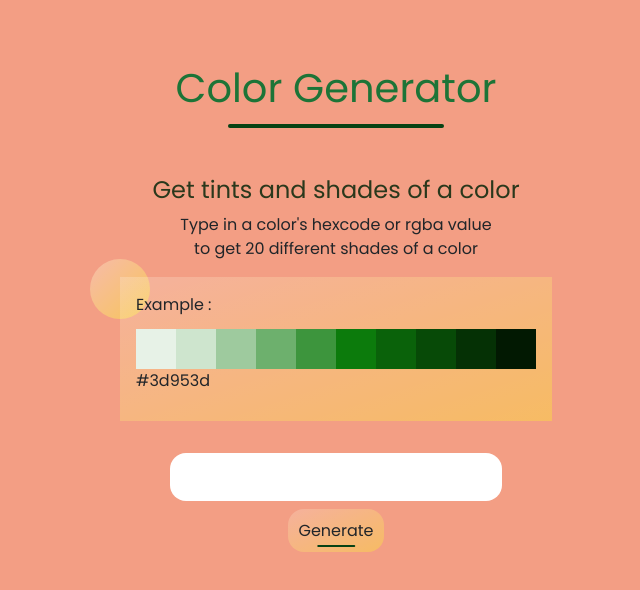
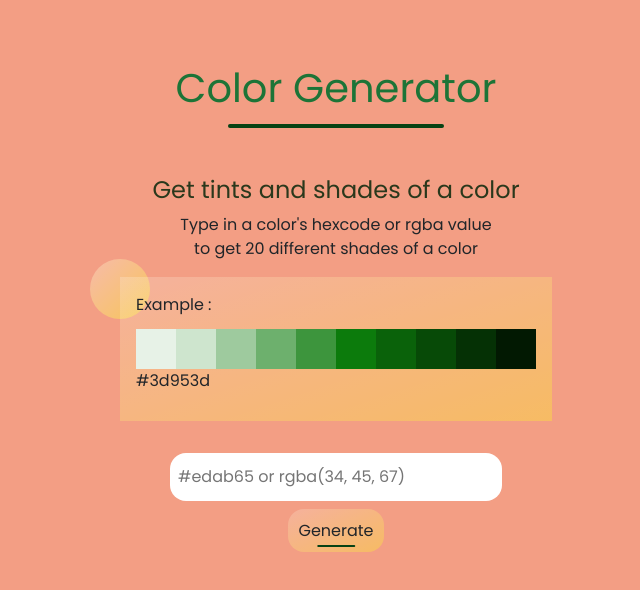
Before and after one commit to Ashish558/Color-generator, a React (Create React App) app: page / in a window 1280 px wide. Shown: the top 590 px of the page, without its empty margins (304-944 px from the left). Built offline with nearby package versions, Linux system fonts and the light colour scheme.

Commit message:
Update App.js

```diff
--- a/src/App.js
+++ b/src/App.js
@@ -33,6 +33,7 @@ const App = () => {
             <form className='search-form' onSubmit={handleSubmit}>
                <input type="text"
                   value={color}
+                  placeholder='#edab65 or rgba(34, 45, 67)'
                   className={"$(error ? 'error' : null)"}
                   onChange={(e) => setColor(e.target.value)} />
                <button className='btn'> <div className='btn-text'>Generate</div> </button>
```
